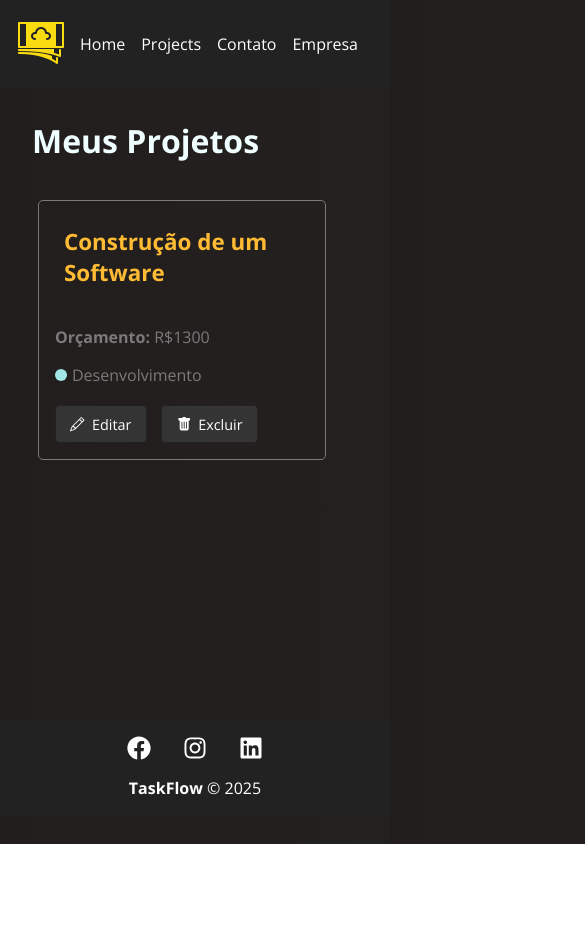
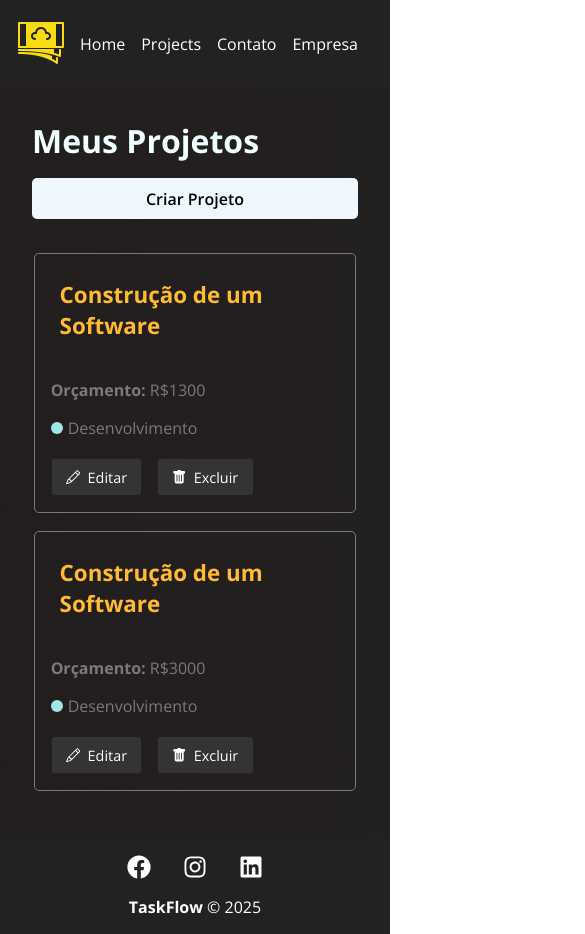
Before and after one commit to brunohenriquedeveloper/Project-Manager, a React (Vite) app in the folder Project-Manager/: page /projects in a window 390 px wide. Shown: the top 934 px of the page, 585 px wide, since content can reach past the window. Before the commit the page ends 844 px from the top, so only its background shows below. Built offline with nearby package versions, Linux system fonts and the light colour scheme; data requests are answered from the project's data file.

Commit message:
Styles: Responsiveness 325px Okay!

```diff
--- a/Project-Manager/db.json
+++ b/Project-Manager/db.json
@@ -17,6 +17,17 @@
           "id": "145fab44-ad25-4bf2-af7c-2c48201212f3"
         }
       ]
+    },
+    {
+      "id": "b915",
+      "name": "Construção de um Software",
+      "budget": "3000",
+      "category": {
+        "id": "2",
+        "name": "Desenvolvimento"
+      },
+      "cost": 0,
+      "services": []
     }
   ],
   "categories": [
--- a/Project-Manager/src/components/layout/Container.module.css
+++ b/Project-Manager/src/components/layout/Container.module.css
@@ -18,3 +18,9 @@
     flex-direction: column;
     justify-content: flex-start;
 }
+
+@media screen and (max-width: 1300px) {
+    .container{
+        width: 100%;
+    }
+}
--- a/Project-Manager/src/components/layout/LinkButton.module.css
+++ b/Project-Manager/src/components/layout/LinkButton.module.css
@@ -2,7 +2,10 @@
     background-color: aliceblue;
     color: black;
     font-weight: 600;
-    padding: 0.5em 1em;
+    padding: 0.6em 1em;
+    display: flex;
+    text-align: center;
+    justify-content: center;
     text-decoration: none;
     transition: 0.5s;
     border-radius: 5px;
--- a/Project-Manager/src/components/layout/Navbar.module.css
+++ b/Project-Manager/src/components/layout/Navbar.module.css
@@ -20,3 +20,18 @@
 .item:hover {
     color: #F9DB11;
 }
+
+@media screen and (max-width: 375px) {
+    .list {
+        font-size: .8rem;
+        font-weight: bold;
+    }
+
+    .item {
+        margin-right: .5em;
+    }
+
+    .navbar img {
+        width: 40px;
+    }
+}
--- a/Project-Manager/src/components/pages/Home.module.css
+++ b/Project-Manager/src/components/pages/Home.module.css
@@ -27,3 +27,17 @@
     width: 350px;
     margin: 2em 0;
 }
+
+@media screen and (max-width:325px) {
+    .home_container h1 {
+        font-size: 1.9rem;
+    }
+
+    .home_container img {
+        width: 300px;
+    }
+
+    .home_container p {
+    font-size: .9rem;
+    }
+}
--- a/Project-Manager/src/components/pages/Project.module.css
+++ b/Project-Manager/src/components/pages/Project.module.css
@@ -8,3 +8,15 @@
     justify-content: space-between;
     margin-bottom: 2em;
 }
+
+@media screen and (max-width: 1300px) {
+    .project_container {
+        width: 100%;
+        flex-direction: column;
+    }
+
+    .title_container {
+        flex-direction: column;
+        gap: 1em;
+    }
+}
--- a/Project-Manager/src/components/project/ProjectCard.module.css
+++ b/Project-Manager/src/components/project/ProjectCard.module.css
@@ -4,6 +4,7 @@
     border-radius: 5px;
     width: 24%;
     margin: 0.5%;
+    margin-bottom: 1em;
 }
 
 .project_card h4 {
@@ -85,3 +86,9 @@ background-color: #fbe7c6;
     background-color: #222;
     color: #ffbb33;
 }
+
+@media screen and (max-width: 1300px) {
+    .project_card {
+        width: 100%;
+    }
+}
```
